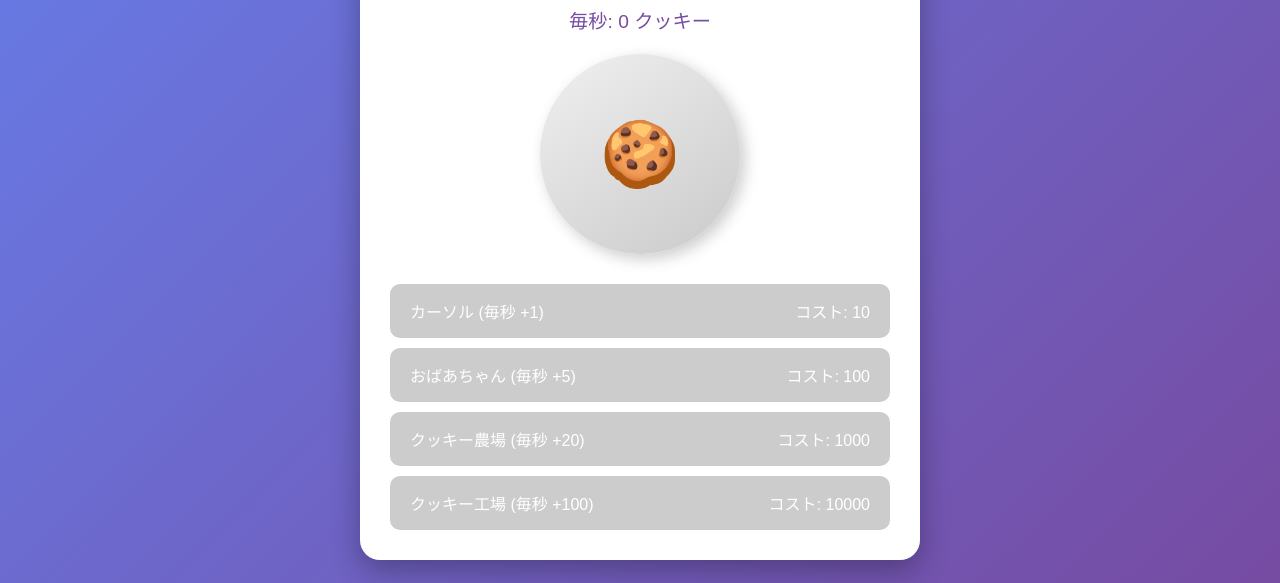
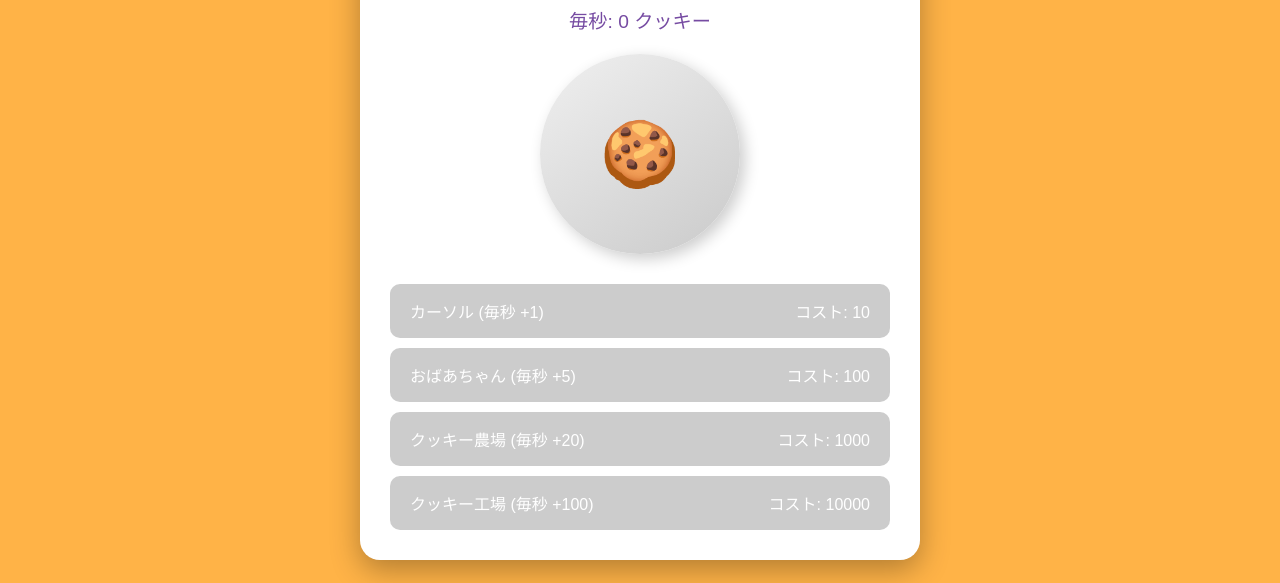
Before and after one commit to tetsuna-s/2025-07-18-test2, a plain HTML site: page index.html in a window 1280 px wide. Shown: the part 217-800 px from the top of the page. Drawn offline with Linux system fonts and the light colour scheme.

Commit message:
背景をオレンジに変更

```diff
--- a/index.html
+++ b/index.html
@@ -9,7 +9,7 @@
             margin: 0;
             padding: 0;
             font-family: Arial, sans-serif;
-            background: linear-gradient(135deg, #667eea 0%, #764ba2 100%);
+            background: #FFB347;
             min-height: 100vh;
             display: flex;
             justify-content: center;
```
